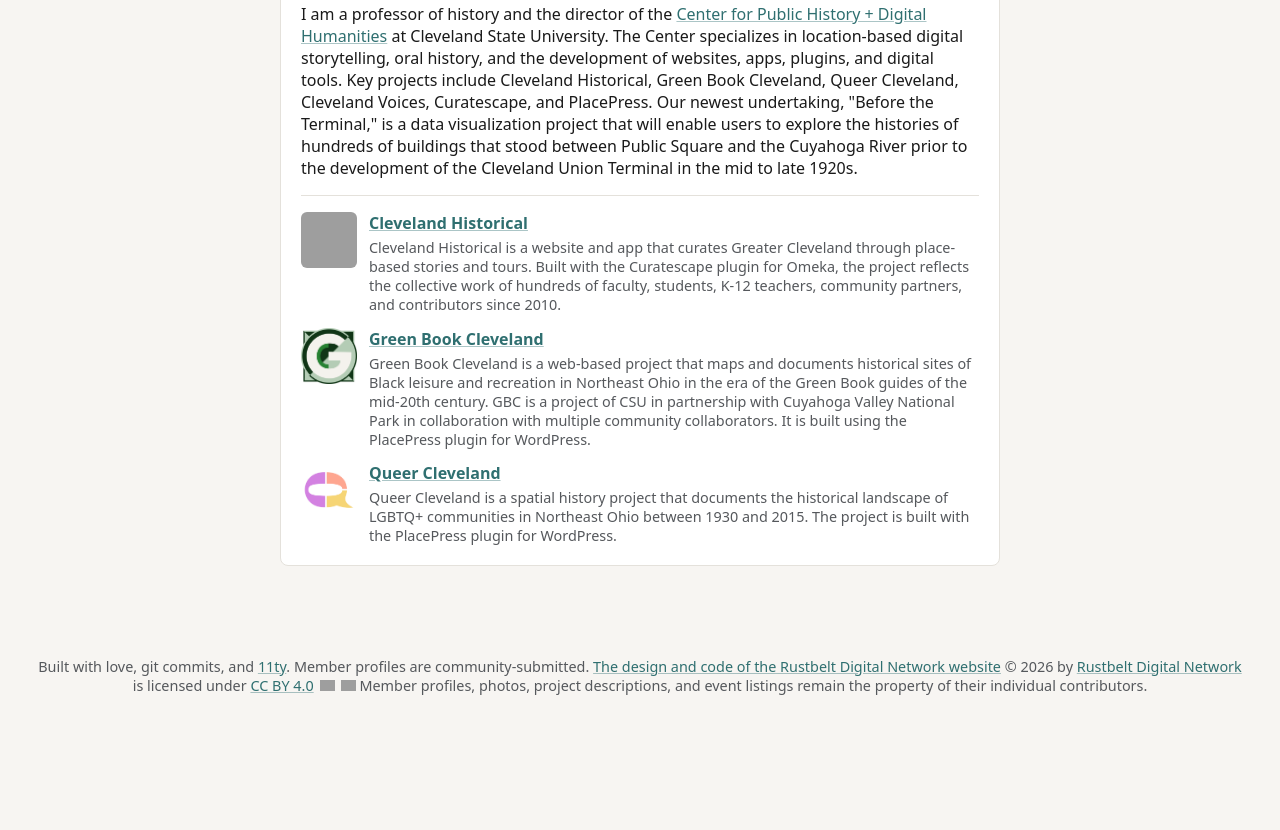
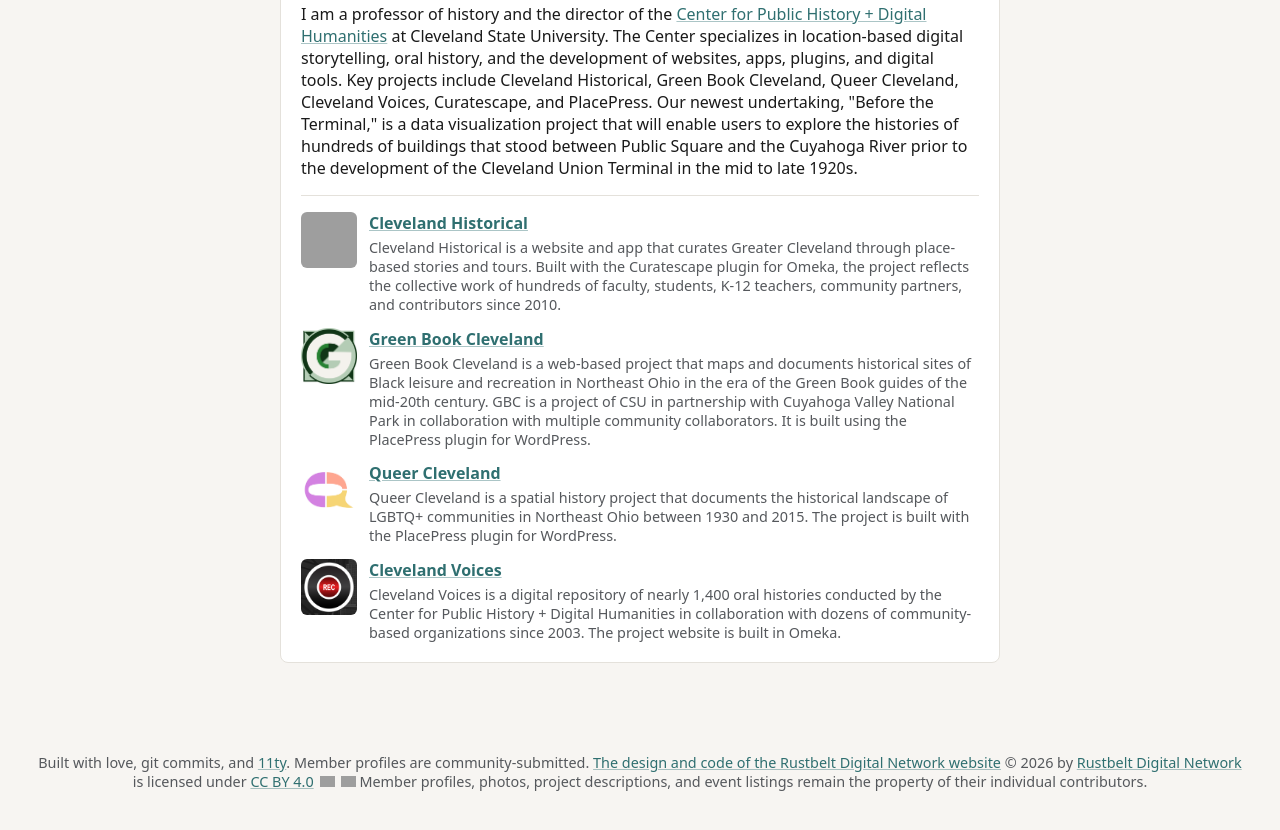
Before and after one commit to RustbeltDN/rustBeltDN, an Eleventy site: page src/who.html in a window 1280 px wide. Shown: the part 6925-7755 px from the top of the page. Before the commit the page ends 7666 px from the top, so only its background shows below. Built offline with nearby package versions, Linux system fonts and the light colour scheme; Eleventy itself is replaced by a stand-in of ours; files that its build step writes are made by us from their sources; grey boxes are pictures that could not be loaded.

Commit message:
Update Who We Are (Member Profiles) “mark-souther” +1

```diff
--- a/src/who/mark-souther.md
+++ b/src/who/mark-souther.md
@@ -23,6 +23,12 @@
       imageAlt: QC icon (segmented "Q" in lavender, orange, and yellow)
     url: https://queerclevelandhistories.org
     description: Queer Cleveland is a spatial history project that documents the historical landscape of LGBTQ+ communities in Northeast Ohio between 1930 and 2015. The project is built with the PlacePress plugin for WordPress.
+  - title: Cleveland Voices
+    projectImage:
+      image: /img/members/cv-icon.png
+      imageAlt: CV Icon styled as a Record button
+    url: https://clevelandvoices.org
+    description: Cleveland Voices is a digital repository of nearly 1,400 oral histories conducted by the Center for Public History + Digital Humanities in collaboration with dozens of community-based organizations since 2003. The project website is built in Omeka.
 ---
 
 I am a professor of history and the director of the [Center for Public History + Digital Humanities](https://csudigitalhumanities.org) at Cleveland State University. The Center specializes in location-based digital storytelling, oral history, and the development of websites, apps, plugins, and digital tools. Key projects include Cleveland Historical, Green Book Cleveland, Queer Cleveland, Cleveland Voices, Curatescape, and PlacePress. Our newest undertaking, "Before the Terminal," is a data visualization project that will enable users to explore the histories of hundreds of buildings that stood between Public Square and the Cuyahoga River prior to the development of the Cleveland Union Terminal in the mid to late 1920s.
```
Also changed, not shown: src/img/members/cv-icon.png (added).
